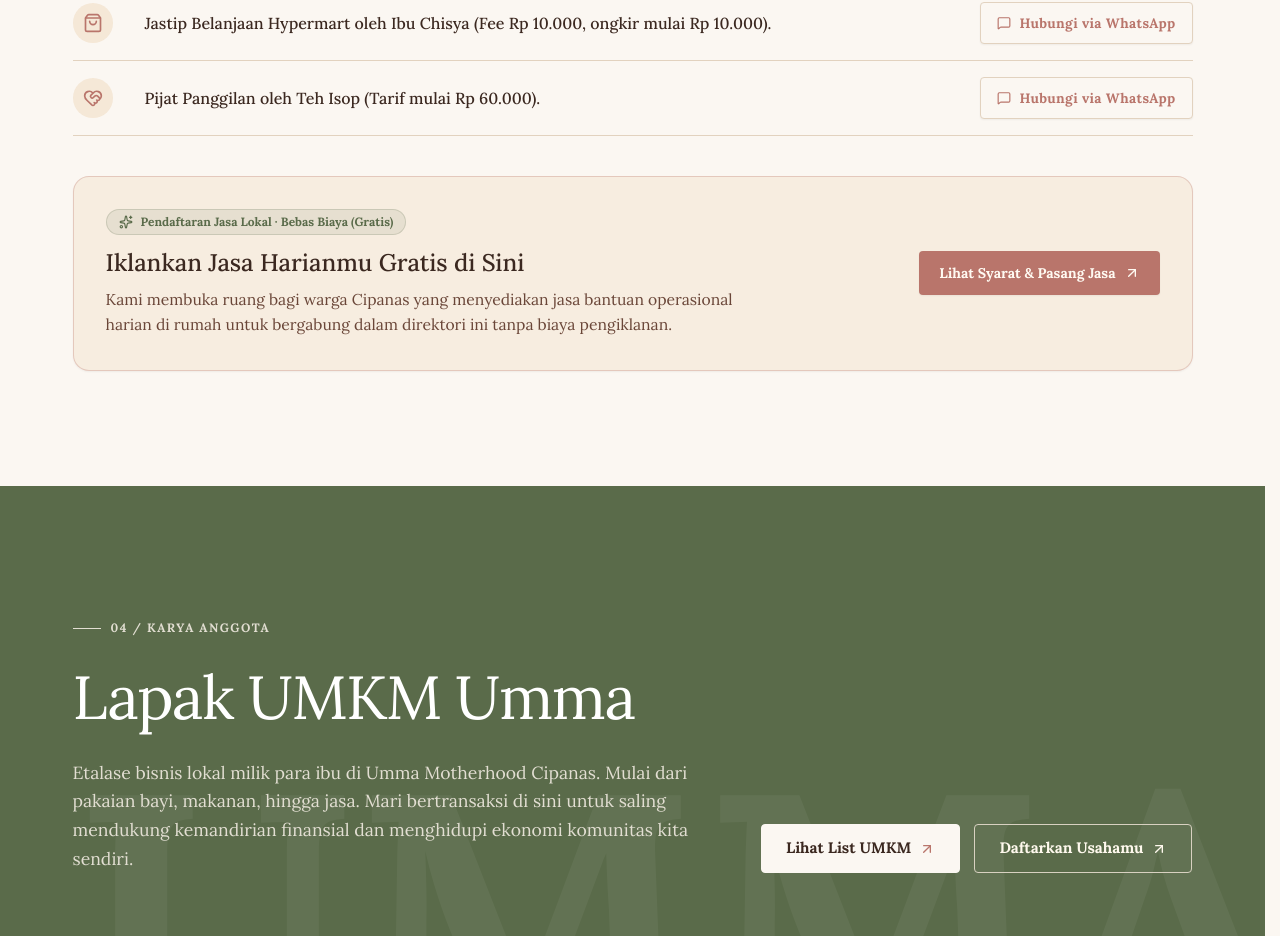
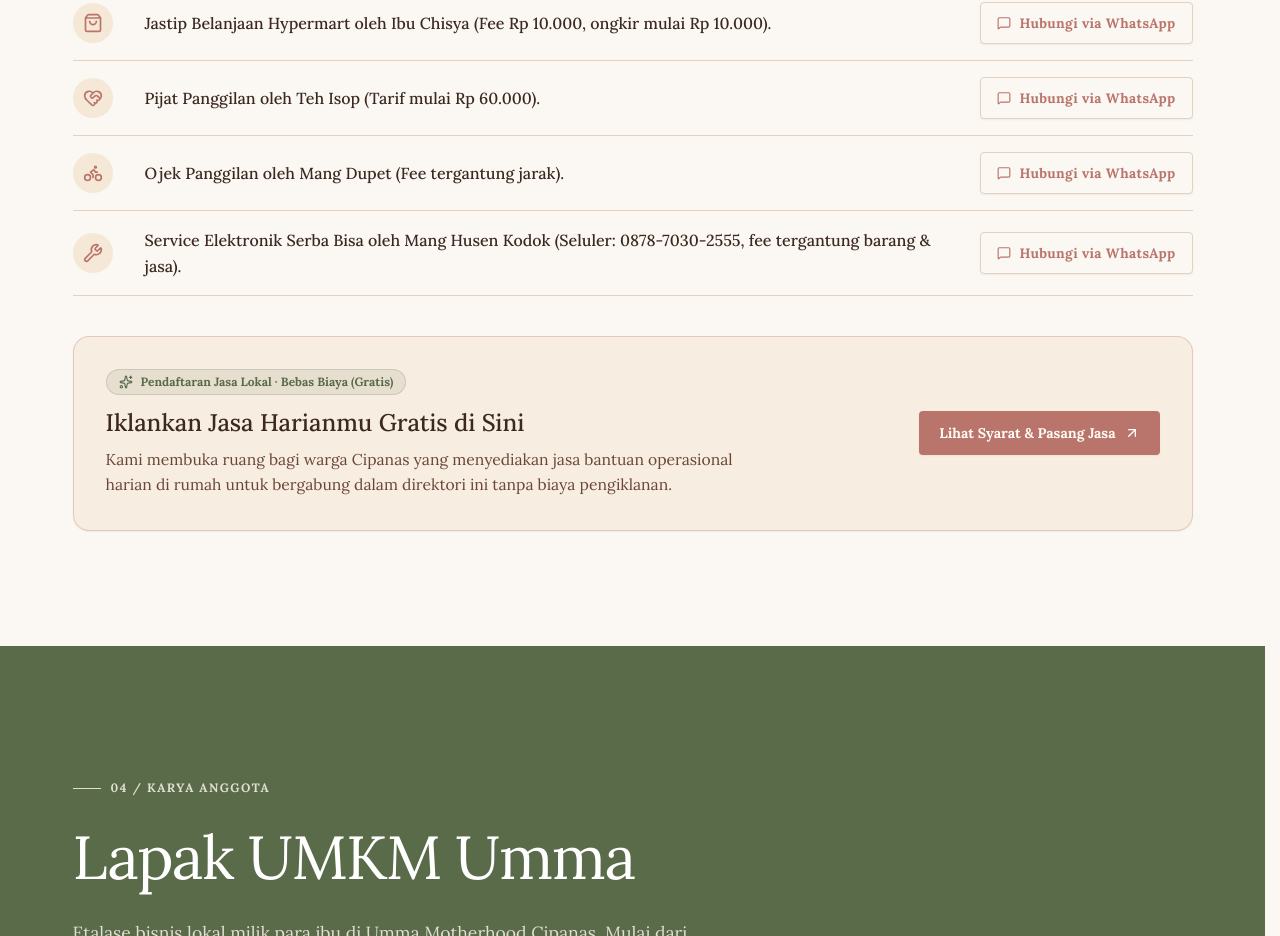
Before and after one commit to umma-motherhood/front-web, a Next.js app: page / in a window 1280 px wide. Shown: the part 3730-4666 px from the top of the page. Built offline with nearby package versions, Linux system fonts and the light colour scheme.

Commit message:
content: add Ojek Panggilan and Service Elektronik to help contacts

```diff
--- a/src/app/backoffice/components/TabHelp.tsx
+++ b/src/app/backoffice/components/TabHelp.tsx
@@ -168,6 +168,7 @@ export function TabHelp({ data, onChange }: TabHelpProps) {
                   <option value="home">Ikon: ART / Rumah Tangga</option>
                   <option value="shopping-bag">Ikon: Jastip / Belanja</option>
                   <option value="heart-handshake">Ikon: Pijat / Jasa Kesehatan</option>
+                  <option value="wrench">Ikon: Servis / Perbaikan</option>
                 </select>
               </div>
             </div>
--- a/src/components/HelpSection.tsx
+++ b/src/components/HelpSection.tsx
@@ -2,7 +2,7 @@
 
 import { useState } from "react";
 import { siteConfig } from "@/config/site";
-import { Bike, Sparkles, Baby, Home, ShoppingBag, HeartHandshake, MessageSquare, ArrowUpRight } from "lucide-react";
+import { Bike, Sparkles, Baby, Home, ShoppingBag, HeartHandshake, Wrench, MessageSquare, ArrowUpRight } from "lucide-react";
 import { HelpAdvertiseModal } from "@/components/HelpAdvertiseModal";
 
 export function HelpSection() {
@@ -22,6 +22,8 @@ export function HelpSection() {
         return <ShoppingBag className="w-5 h-5 text-rosewood" />;
       case "heart-handshake":
         return <HeartHandshake className="w-5 h-5 text-rosewood" />;
+      case "wrench":
+        return <Wrench className="w-5 h-5 text-rosewood" />;
       default:
         return <MessageSquare className="w-5 h-5 text-rosewood" />;
     }
--- a/src/config/site.ts
+++ b/src/config/site.ts
@@ -140,7 +140,7 @@ export interface HelpContactItem {
   id: string;
   title: string;
   href: string;
-  icon: "bike" | "sparkles" | "baby" | "home" | "shopping-bag" | "heart-handshake";
+  icon: "bike" | "sparkles" | "baby" | "home" | "shopping-bag" | "heart-handshake" | "wrench";
 }
 
 export interface SupportItem {
--- a/src/data/site-content.json
+++ b/src/data/site-content.json
@@ -646,6 +646,18 @@
       "title": "Pijat Panggilan oleh Teh Isop (Tarif mulai Rp 60.000).",
       "href": "https://wa.me/6281572439727?text=Halo%20Teh%20Isop%2C%20saya%20dapat%20info%20dari%20Umma%20Motherhood%20Cipanas%20dan%20ingin%20memesan%20layanan%20Pijat%20Panggilan.",
       "icon": "heart-handshake"
+    },
+    {
+      "id": "ojek-panggilan-mang-dupet",
+      "title": "Ojek Panggilan oleh Mang Dupet (Fee tergantung jarak).",
+      "href": "https://wa.me/6287720003849?text=Halo%20Mang%20Dupet%2C%20saya%20dapat%20info%20dari%20Umma%20Motherhood%20Cipanas%20dan%20ingin%20memesan%20layanan%20Ojek%20Panggilan.",
+      "icon": "bike"
+    },
+    {
+      "id": "service-elektronik-mang-husen",
+      "title": "Service Elektronik Serba Bisa oleh Mang Husen Kodok (Seluler: 0878-7030-2555, fee tergantung barang & jasa).",
+      "href": "https://wa.me/6287870302555?text=Halo%20Mang%20Husen%2C%20saya%20dapat%20info%20dari%20Umma%20Motherhood%20Cipanas%20dan%20ingin%20bertanya%20mengenai%20jasa%20Service%20Elektronik.",
+      "icon": "wrench"
     }
   ],
   "supportItems": [
```
